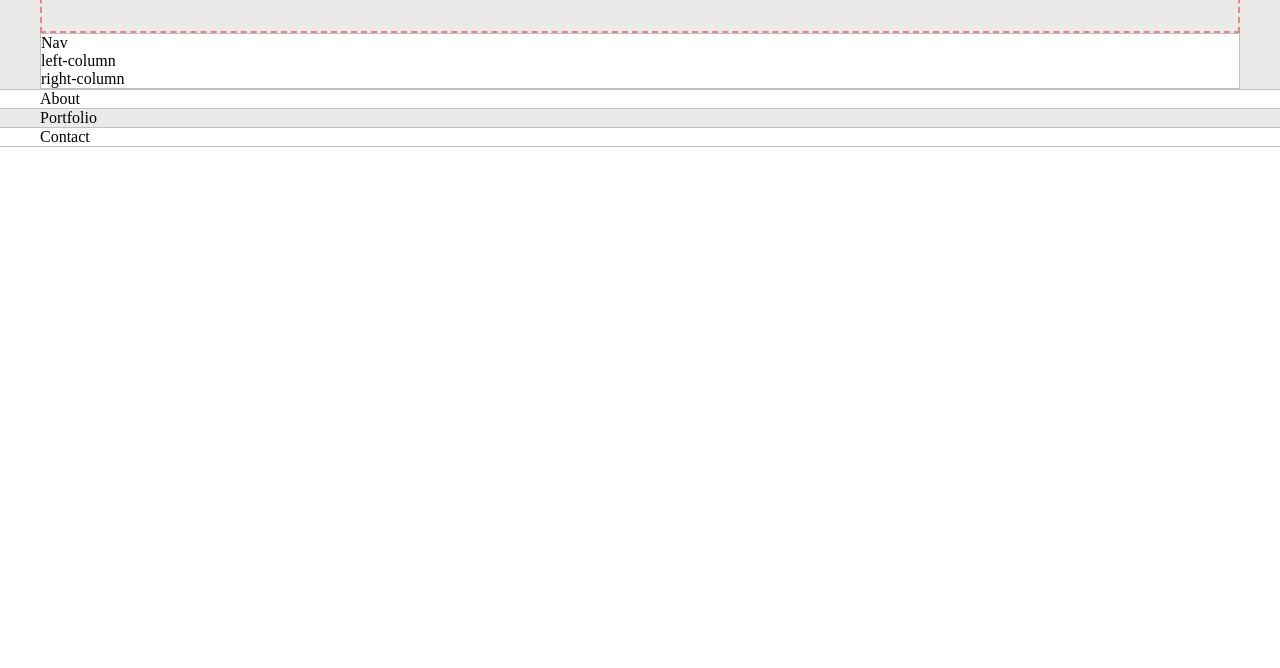
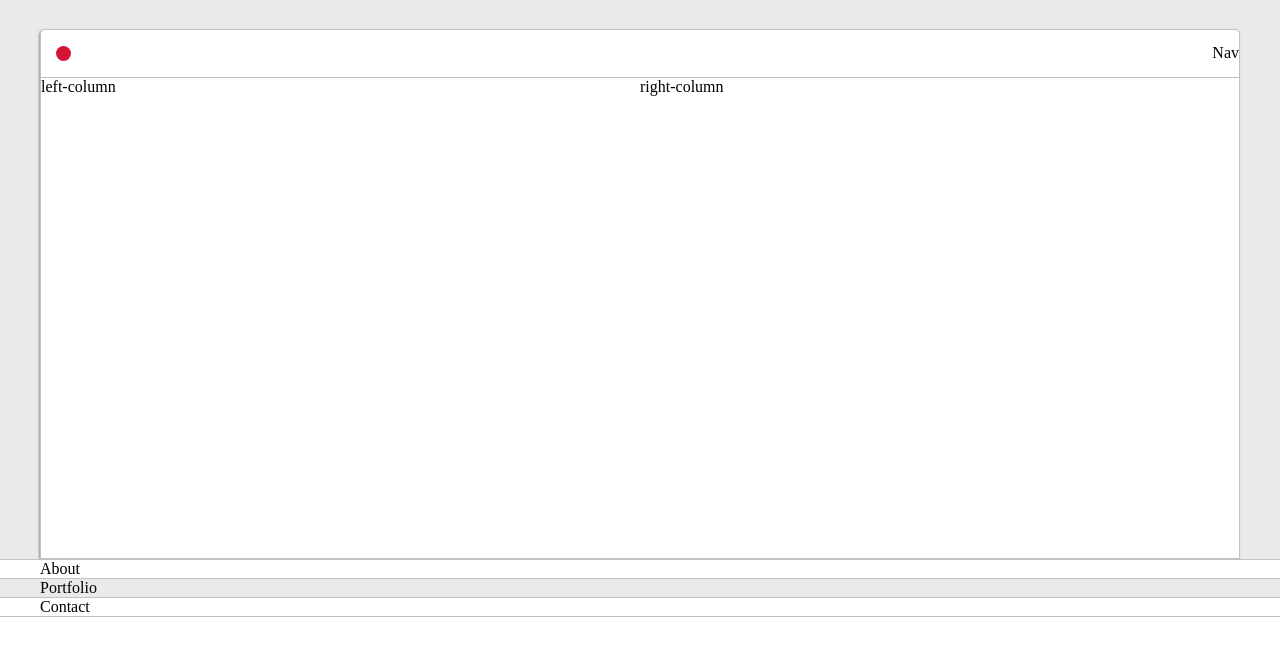
Before and after one commit to TAtk77/theme-change-portfolio, a plain HTML site: page index.html in a window 1280 px wide. Shown: the part 132-800 px from the top of the page. Drawn offline with Linux system fonts and the light colour scheme.

Commit message:
added css

```diff
--- a/index.html
+++ b/index.html
@@ -16,7 +16,14 @@
 
             <div class="intro-wrapper">
                 <div class="nav-wrapper">
-                    Nav
+                    <div class="dots-wrapper">
+                        <div id="dot-1" class="browser-dot"></div>
+                        <div id="dot-2" class="browser-dot"></div>
+                        <div id="dot-3" class="browser-dot"></div>
+                    </div>
+                    <ul id="navigation">
+                        Nav
+                    </ul>
                 </div>
                 <div class="left-column">
                     left-column
--- a/main.css
+++ b/main.css
@@ -65,13 +65,68 @@ h6 { font-size: 16px; }
     display: grid;
     text-align: center;
     align-content: center;
-    border: 2px dashed lightcoral;
     min-height: 0em;
 }
 
 .intro-wrapper {
     background-color: var(--secondaryColor);
     border: 1px solid var(--borderColor);
+    border-radius: 5px 5px 0 0;
+
+    -webkit-box-shadow: -1px 1px 3px -1px rgba(0,0,0,0.75);
+	-moz-box-shadow: -1px 1px 3px -1px rgba(0,0,0,0.75);
+    box-shadow: -1px 1px 3px -1px rgba(0,0,0,0.75);
+
+    display: grid;
+    grid-template-columns: 1fr 1fr;
+    grid-template-rows: 3em 30em;
+    grid-template-areas:
+        'nav-wrapper nav-wrapper'
+        'left-column right-column'
+    ;
+}
+
+.nav-wrapper {
+    grid-area: nav-wrapper;
+    border-bottom: 1px solid var(--borderColor);
+    display: flex;
+    justify-content: space-between;
+    align-items: center;
+}
+
+.dots-wrapper {
+    display: flex;
+    padding: 10px;
+}
+
+#dot-1 {
+    background-color: #d31436;
+}
+
+#dot-2 {
+    background-color: #fff;
+}
+
+#dot-3 {
+    background-color: #fff;
+}
+
+.browser-dot {
+    background-color: #000;
+    height: 15px;
+    width: 15px;
+    border-radius: 50%;
+    margin: 5px;
+
+    /*add shadow below*/
+}
+
+.left-column {
+    grid-area: left-column;
+}
+
+.right-column {
+    grid-area: right-column;
 }
 
 @media screen and (max-width: 1200px) {
```
